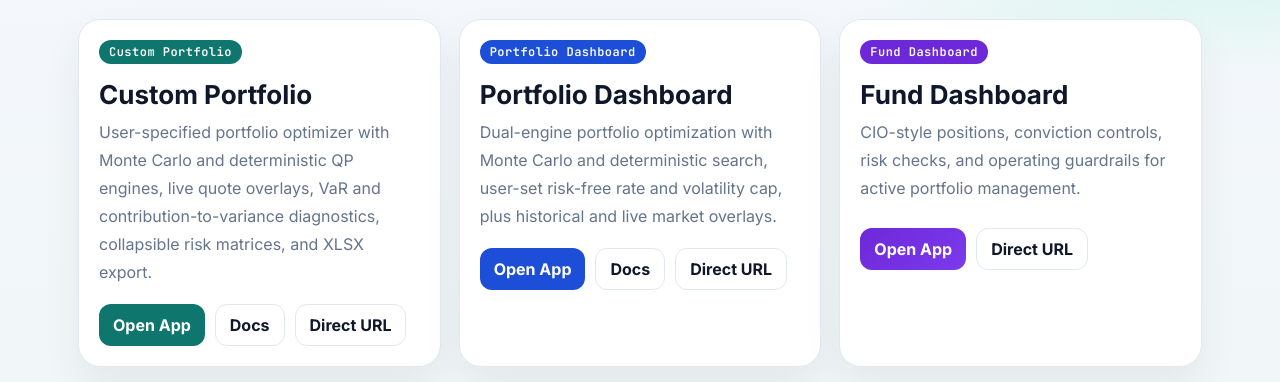
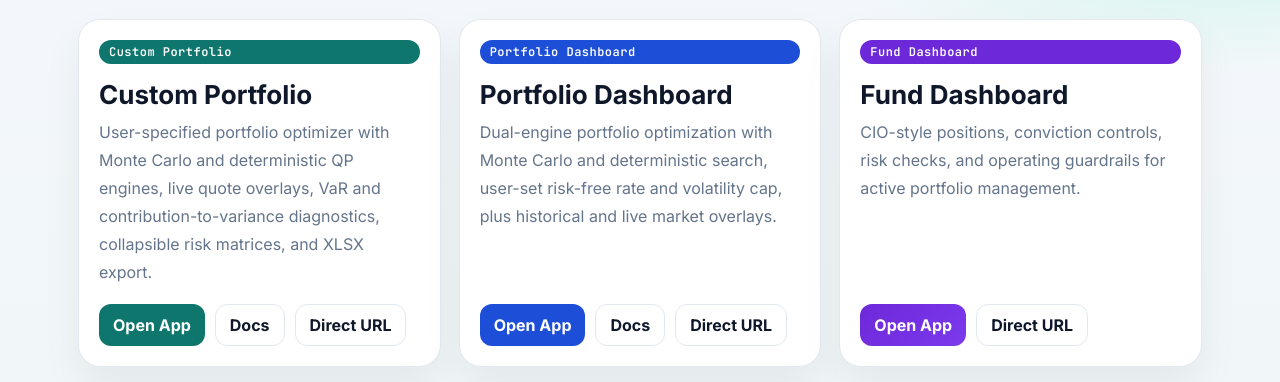
Before and after one commit to MutantN/as-hobby-home, a plain HTML site: page index.html in a window 1280 px wide. Shown: the part 349-731 px from the top of the page. Drawn offline with Linux system fonts and the light colour scheme.

Commit message:
Align homepage card actions

```diff
--- a/index.html
+++ b/index.html
@@ -63,6 +63,8 @@
       .grid { display: grid; grid-template-columns: repeat(12, 1fr); gap: 18px; }
       .card {
         grid-column: span 4;
+        display: flex;
+        flex-direction: column;
         background: var(--card);
         border: 1px solid var(--line);
         border-radius: 22px;
@@ -84,7 +86,7 @@
       .tag.f { background: var(--f); }
       .title { margin: 16px 0 8px; font-size: 26px; line-height: 1.15; }
       .desc { margin: 0; color: var(--muted); line-height: 1.75; min-height: 92px; }
-      .actions { display: flex; flex-wrap: wrap; gap: 10px; margin-top: 18px; }
+      .actions { display: flex; flex-wrap: wrap; gap: 10px; margin-top: auto; padding-top: 18px; }
       .btn {
         display: inline-flex; align-items: center; justify-content: center; min-height: 42px;
         border-radius: 12px; border: 1px solid var(--line); padding: 0 14px;
```
